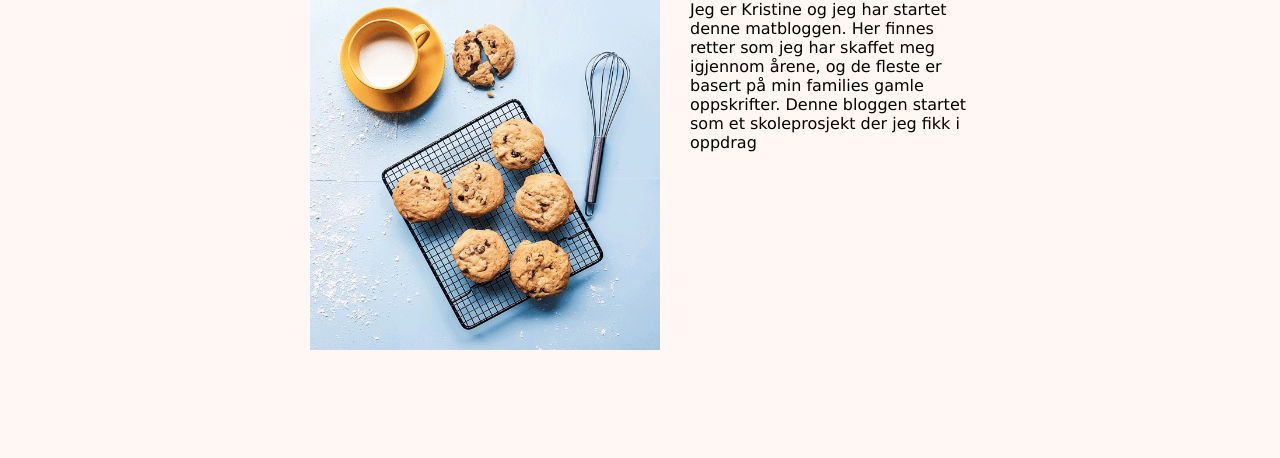
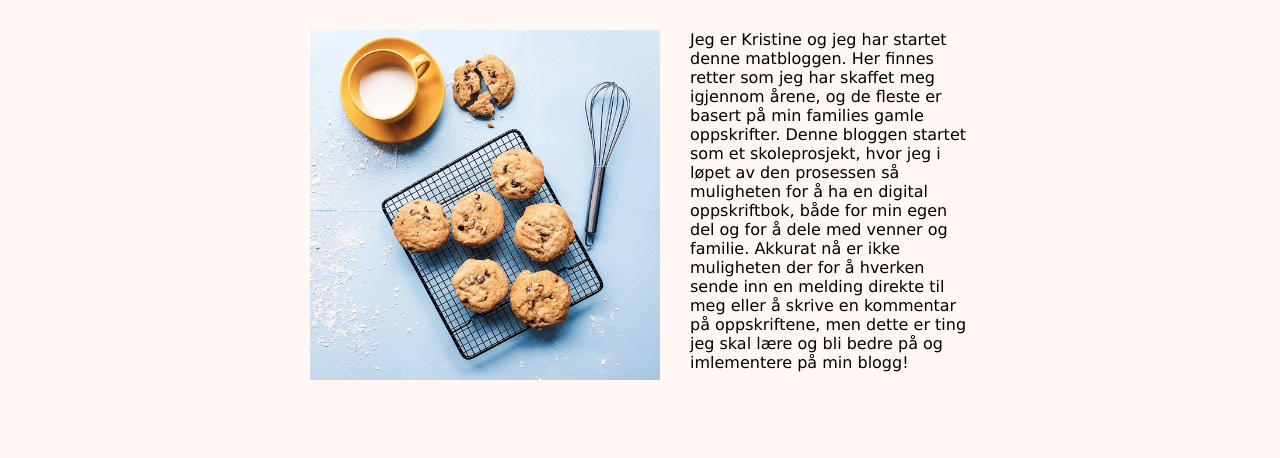
Before and after one commit to Noroff-FEU-Assignments/project-exam-1-krialex, a plain HTML site: page about.html in a window 1280 px wide. Shown: the part 188-646 px from the top of the page. Drawn offline with Linux system fonts and the light colour scheme.

Commit message:
fix on about-page

```diff
--- a/about.html
+++ b/about.html
@@ -45,7 +45,7 @@
                 <img src="Assets/bilder/Om-meg-bilde.png" alt="bakverk" class="about-img">
             </div>
             <div>
-                <p>Jeg er Kristine og jeg har startet denne matbloggen. Her finnes retter som jeg har skaffet meg igjennom årene, og de fleste er basert på min families gamle oppskrifter. Denne bloggen startet som et skoleprosjekt der jeg fikk i oppdrag</p>
+                <p>Jeg er Kristine og jeg har startet denne matbloggen. Her finnes retter som jeg har skaffet meg igjennom årene, og de fleste er basert på min families gamle oppskrifter. Denne bloggen startet som et skoleprosjekt, hvor jeg i løpet av den prosessen så muligheten for å ha en digital oppskriftbok, både for min egen del og for å dele med venner og familie. Akkurat nå er ikke muligheten der for å hverken sende inn en melding direkte til meg eller å skrive en kommentar på oppskriftene, men dette er ting jeg skal lære og bli bedre på og imlementere på min blogg!</p>
             </div>
         </div>
 
--- a/css/style.css
+++ b/css/style.css
@@ -224,7 +224,7 @@ main {
 .about-section {
     display: flex;
     max-width: 660px;
-    margin: 10px auto;
+    margin: 40px auto;
     gap: 30px;
     text-align: left;
 }
```
